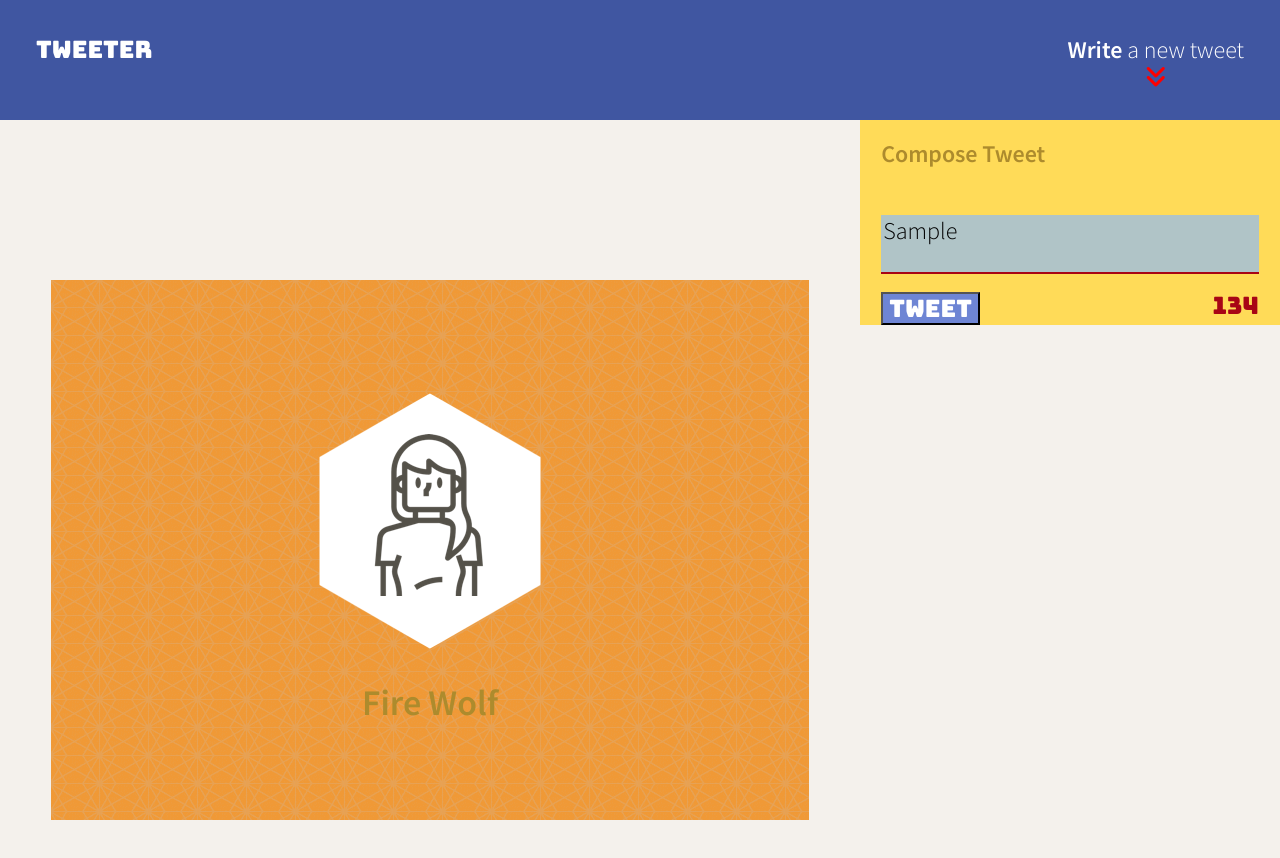
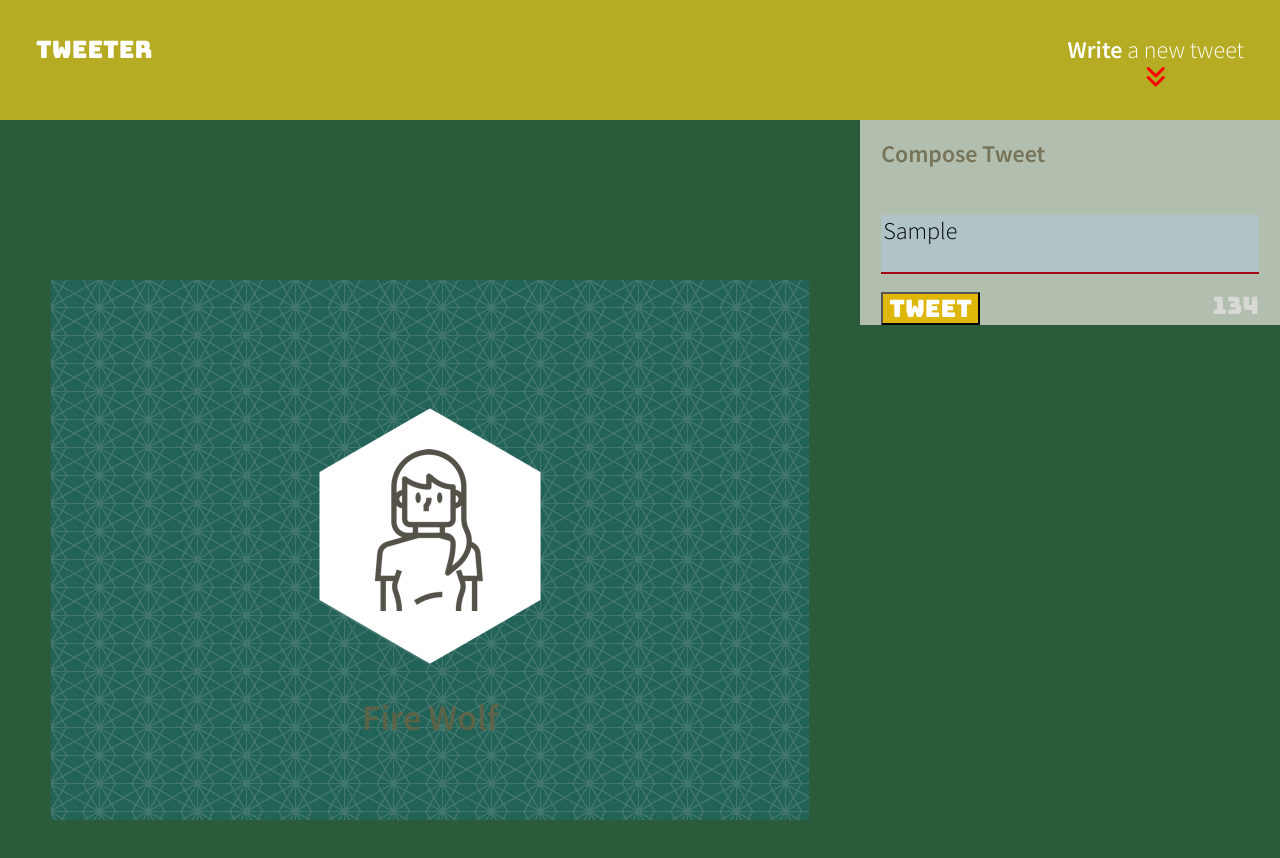
Before and after one commit to JLMaynardDesign/tweeterRebuild, a website: page public/index.html in a window 1280 px wide. Both pictures are taken after typing "Sample" into the empty fields and a click on the button "Tweet". Drawn offline with nearby package versions, Linux system fonts and the light colour scheme; no server answers.

Commit message:
updated styling to reflect new color theme of green and yellow

```diff
--- a/public/scripts/composer-char-counter.js
+++ b/public/scripts/composer-char-counter.js
@@ -10,7 +10,7 @@ const onInput = (event) => {
   let inputLength = event.target.value.trim().length;
   $counter.html(140 - inputLength);
 
-  if (inputLength < 0) {
+  if (inputLength > 140) {
     $counter.addClass("red");
   } else {
     $counter.removeClass("red");
--- a/public/styles/header.css
+++ b/public/styles/header.css
@@ -1,13 +1,13 @@
 body > header {
   height: 540px;
   width: 100%;
-  background-color: #f09936;
+  background-color: #1f645ed0;
   background-image: url(../images/black-thread-light.png);
   display: flex;
   flex-direction: column;
   justify-content: center;
   align-items: center;
-  padding-top: 110px;
+  padding-top: 140px;
 }
 
 header h2{
--- a/public/styles/layout.css
+++ b/public/styles/layout.css
@@ -15,8 +15,8 @@ html {
  */
 
 body {
-  color: #ad8b2d;
-  background-color: #f4f1ec;
+  color: #686242cc;
+  background-color: #0d4620e0;
   font-size: 24px;
 }
 
@@ -28,26 +28,10 @@ html {
  */
 
  main {
-   background-color: #FFDB58;
-   margin: auto;
-   width: 90%;
- }
-
- .body {
-   display: flex;
-   justify-content: center;
- }
-
- body > header {
-   width: 540px;
-   margin: 320px 4%;
-   padding: 4%;
- }
-
- .container {
-   width: 62%;
-   margin-top: 120px;
- }
+  background-color: #f0ece5af;
+  margin: auto;
+  width: 90%;
+}
 
 @media (min-width: 1024px) {
   nav {
--- a/public/styles/nav.css
+++ b/public/styles/nav.css
@@ -2,7 +2,7 @@ nav {
   height: 120px;
   width: 100vw;
   padding: 1.5em;
-  background-color: #4056A1;
+  background-color: #b6ac23;
   color: #FFFFFF;
   display: flex;
   justify-content: space-between;
--- a/public/styles/new-tweet.css
+++ b/public/styles/new-tweet.css
@@ -17,7 +17,7 @@ label[for="tweet-text"] {
   width: 80%;
   border: 2px solid #428792;
   text-align: center;
-  color: purple;
+  color: rgb(180, 17, 17);
   display: none;
 }
 
@@ -34,12 +34,12 @@ label[for="tweet-text"] {
 .new-tweet button{
   font-family: "Bungee";
   color: #FFFFFF;
-  background-color: #6e85d4;
+  background-color: #dfb709;
 }
 
 .counter {
   font-family: "Bungee";
-  color: #a80515;
+  color: #dbdbd7ee;
 }
 
 .submit-count {
@@ -49,5 +49,5 @@ label[for="tweet-text"] {
 }
 
 .red {
-  color: #a80515;
+  color: rgb(180, 17, 17);
 }
--- a/public/styles/tweet.css
+++ b/public/styles/tweet.css
@@ -19,14 +19,14 @@
 
 .tweet-container .user-id {
   margin-left: auto;
-  color: #bd2ec9;
+  color: #d1a513;
   font-weight: 600;
 }
 
 .tweet-container > footer {
   display: flex;
   justify-content: space-between;
-  border-top: 2px solid #6923c4;
+  border-top: 2px solid #dd9b0b;
   padding-top: 0.5em;
   font-size: 0.75em;
 }
--- a/server/data-files/initial-tweets.json
+++ b/server/data-files/initial-tweets.json
@@ -8,7 +8,7 @@
     "content": {
       "text": "If I have seen further it is by standing on the shoulders of giants"
     },
-    "created_at": 1643078567288
+    "created_at": 1643080510900
   },
   {
     "user": {
@@ -19,6 +19,6 @@
     "content": {
       "text": "Je pense , donc je suis"
     },
-    "created_at": 1643164967288
+    "created_at": 1643166910900
   }
 ]
```
